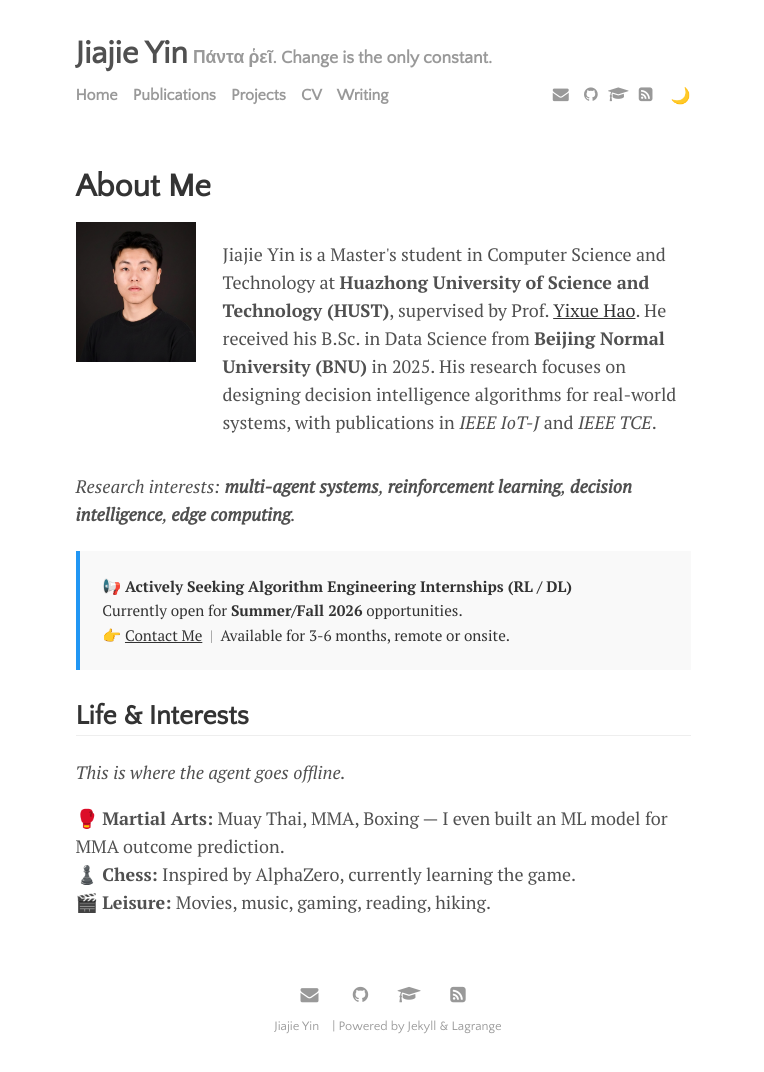
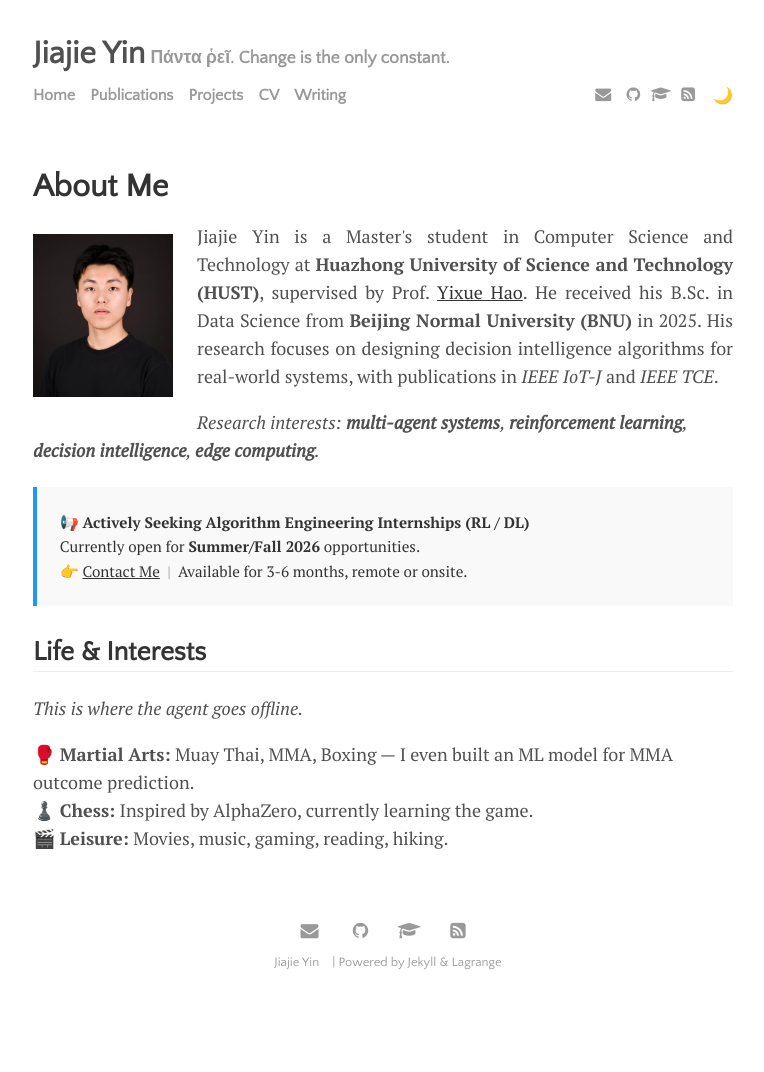
Before and after one commit to JJtheHonest/JJtheHonest.github.io, a Jekyll site: the page built from index.html, in a window 1280 px wide. Shown: the whole page, without its empty margins (257-1021 px from the left). Built offline with Jekyll 4.4.1, drawn with Linux system fonts in a browser that asks for light colours; the list of posts is cut into pages by our own code; after the commit the page ends 1008 px from its top, so only the background shows below that.

Commit message:
Layout Adjust

```diff
--- a/_sass/_custom.scss
+++ b/_sass/_custom.scss
@@ -128,27 +128,25 @@ article > ol > li {
   color: #666;
 }
 
-.bio {
-  display: flex;
-  gap: 1.5em;
-  align-items: flex-start;
+.portrait {
+    float: left;
+    width: 140px;
+    margin-top: 12px;
+    margin-right: 24px;
+    margin-bottom: 12px;
+    border-radius: 0;
 }
 
-.portrait {
-  width: 120px;
-  border-radius: 0;
-  object-fit: cover;
+.bio {
+    text-align: justify;
 }
 
 @media (max-width: 30em) {
-  .bio {
-    flex-direction: column;
-    align-items: center;
-  }
-  .portrait {
-    width: 80px;
-    height: 80px;
-  }
+    .portrait {
+        width: 120px;
+        margin-right: 12px;
+        margin-bottom: 8px;
+    }
 }
 
 .dark-toggle {
--- a/_sass/_default.scss
+++ b/_sass/_default.scss
@@ -5,7 +5,7 @@
 .container {
   margin-left: auto;
   margin-right: auto;
-  width: 615px;
+  width: 700px;
 }
 
 .content-container {
```
